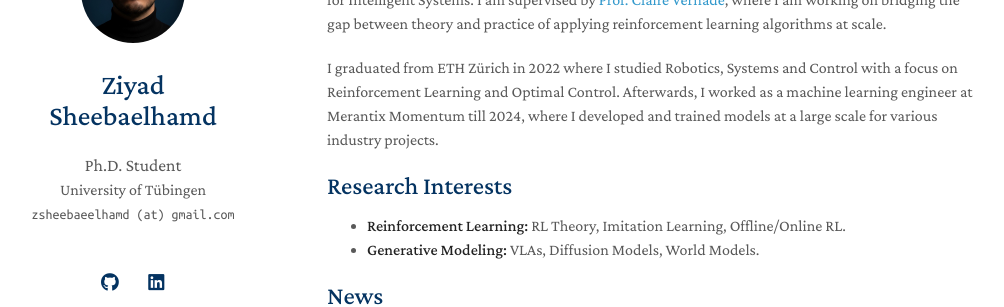
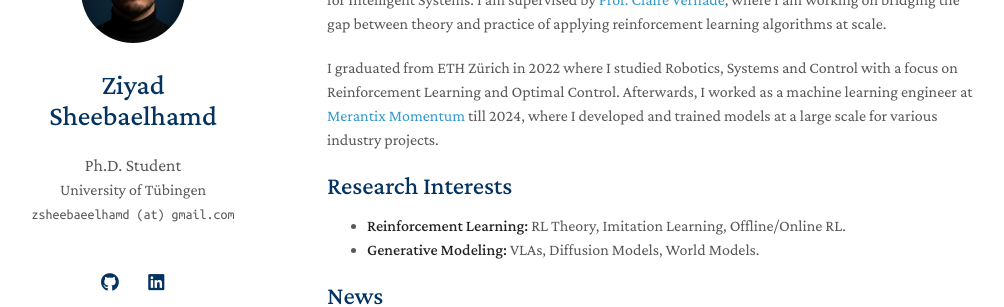
Before and after one commit to ziyadsheeba/ziyadsheeba.github.io, a Jekyll site: the page built from index.md, in a window 1280 px wide and 1323 px high. Shown: the part 145-452 px from the top of the window, without its empty margins (143-1147 px from the left). Built offline with Jekyll 4.4.1, drawn with Linux system fonts in a browser that asks for light colours; a style sheet for code colours, icons or effects is not loaded; our own code applies the rules of GitHub Pages for plain Markdown files; part of the change alters nothing that is shown.

Commit message:
Add link to Merantix Momentum in index.md

```diff
--- a/index.md
+++ b/index.md
@@ -6,7 +6,7 @@ layout: homepage
 
 I am a Ph.D. student at the University of Tübingen and a part of the International Max Planck School for Intelligent Systems. I am supervised by [Prof. Claire Vernade](https://www.cvernade.com/), where I am working on bridging the gap between theory and practice of applying reinforcement learning algorithms at scale.
 
-I graduated from ETH Zürich in 2022 where I studied Robotics, Systems and Control with a focus on Reinforcement Learning and Optimal Control. Afterwards, I worked as a machine learning engineer at Merantix Momentum till 2024, where I developed and trained models at a large scale for various industry projects.
+I graduated from ETH Zürich in 2022 where I studied Robotics, Systems and Control with a focus on Reinforcement Learning and Optimal Control. Afterwards, I worked as a machine learning engineer at [Merantix Momentum](https://www.merantix-momentum.com/) till 2024, where I developed and trained models at a large scale for various industry projects.
 
 ## Research Interests
 
```
